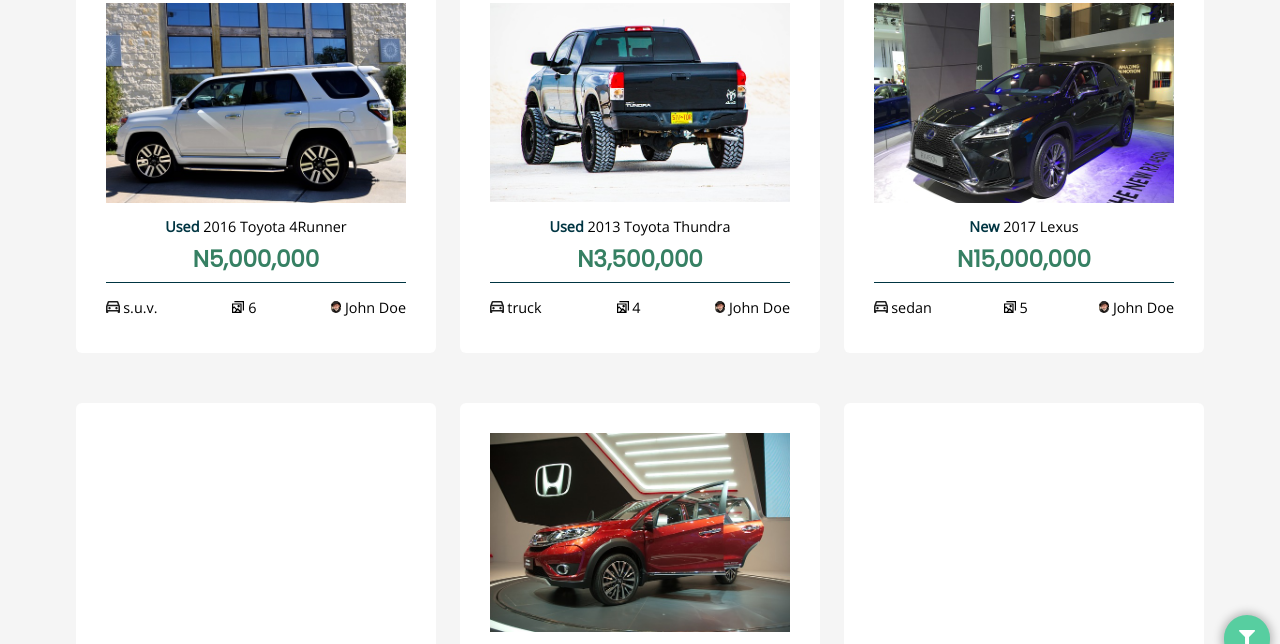
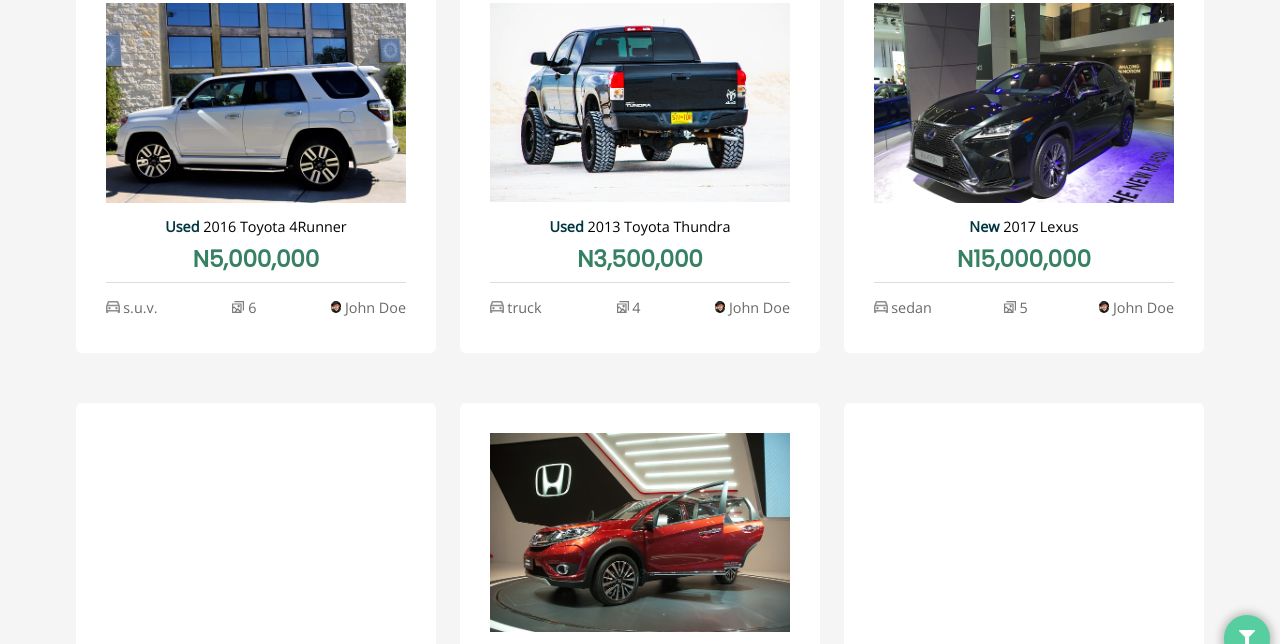
Before and after one commit to brayokenya/AutoMart, a plain HTML site: page UI/html/ads.html in a window 1280 px wide. Shown: the part 117-761 px from the top of the page. Drawn offline with nearby package versions, Linux system fonts and the light colour scheme.

Commit message:
reduce the opacity of ad details images

```diff
--- a/UI/css/index.css
+++ b/UI/css/index.css
@@ -264,21 +264,25 @@
 }
 
 .disp-details {
-    border-top: 1px solid #003542;
+    border-top: 1px solid #DCDCDC;
 }
+
 
 .disp-detail {
     display: inline-block;
     text-align: center;
     padding-bottom: 5px;
+    color:  #696969;
 }
 
 .disp-img{
     height: 12px;
     margin: auto;
+    opacity: 0.5;
 }
 
 
 .owner-img{
     border-radius: 200px;
+    opacity: 1;
 }
```
